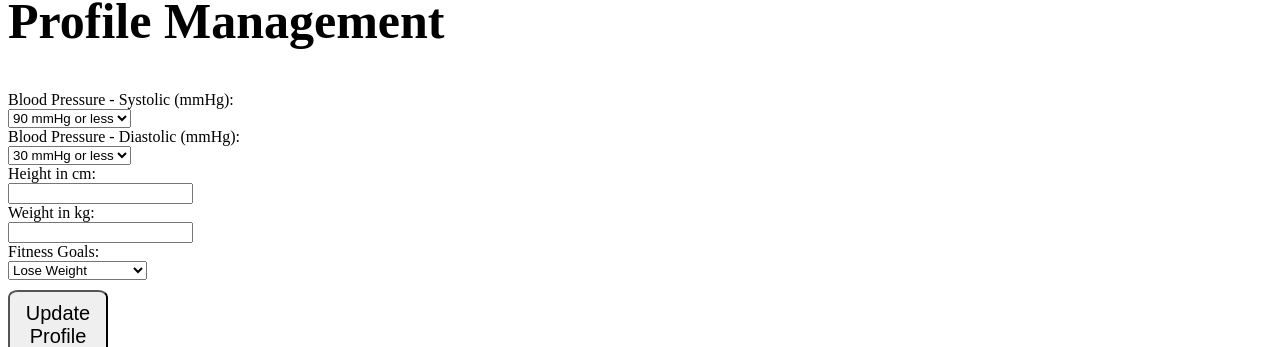
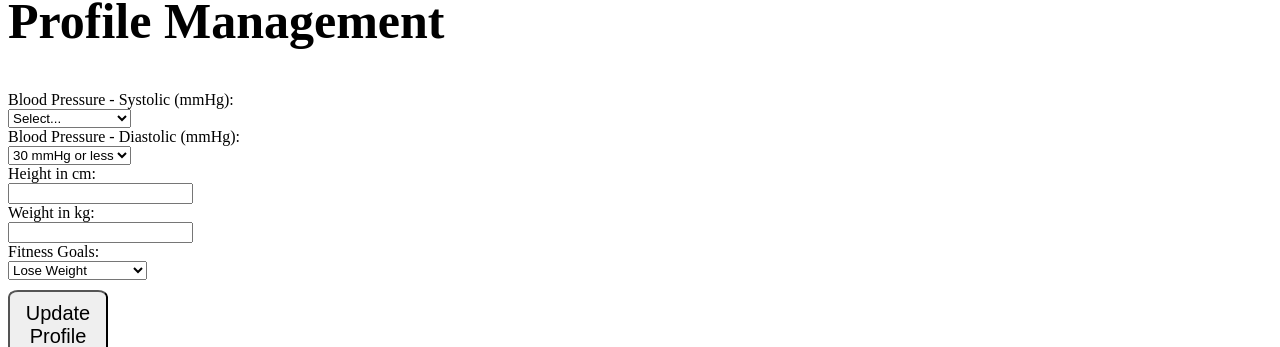
Before and after one commit to SamerFrangieh/3005_Final_project, a Django app: page /dashboard/index.html in a window 1280 px wide. Shown: the part 287-634 px from the top of the page. Run offline with Django 4.2, Linux system fonts and the light colour scheme.

Commit message:
Profile management

```diff
--- a/FitForAll/myapp/templates/myapp/dashboard/index.html
+++ b/FitForAll/myapp/templates/myapp/dashboard/index.html
@@ -113,6 +113,7 @@
                 <!-- Blood Pressure: Systolic -->
                 <label for="systolic">Blood Pressure - Systolic (mmHg):</label><br>
                 <select id="systolic" name="systolic">
+                    <option value="">Select...</option>
                     <option value="90">90 mmHg or less</option>
                     <option value="95">100 mmHg</option>
                     <option value="95">110 mmHg</option>
```
